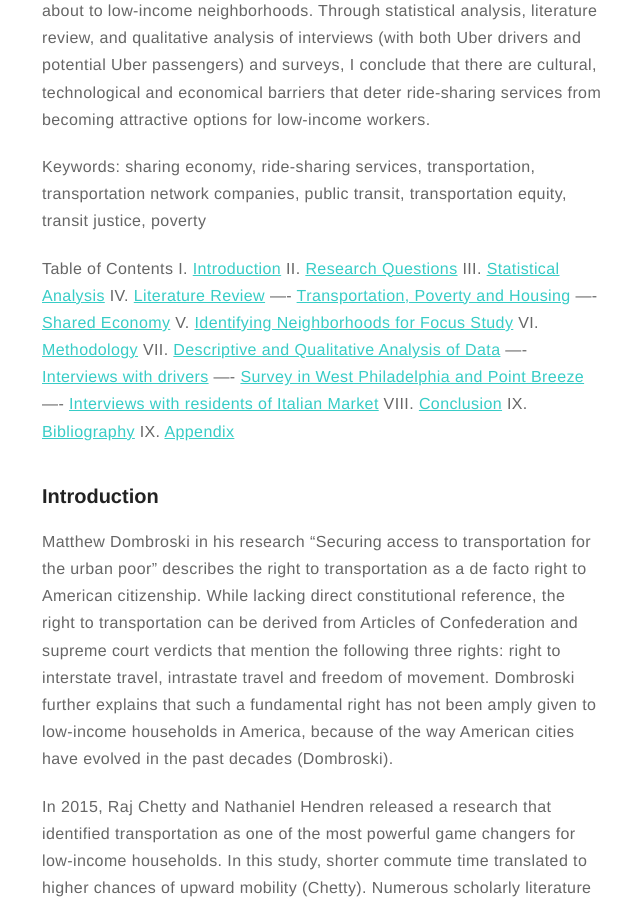
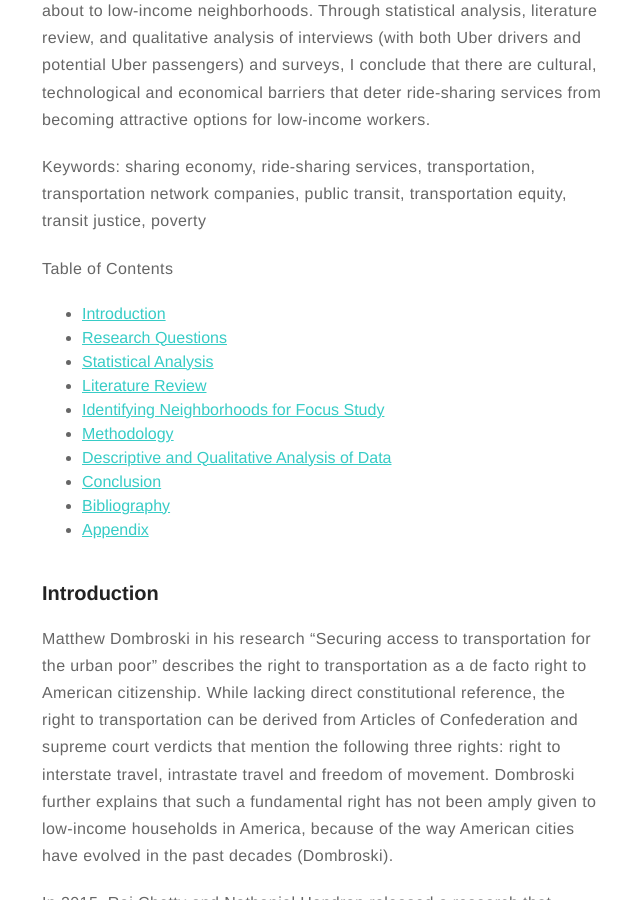
Before and after one commit to soyoungpark/soyoungpark.github.io, a Jekyll site: the page built from _posts/2017-11-07-can-transportation-network-companies-alleviate-transportation-poverty.markdown, in a window 1280 px wide and 900 px high, scrolled down 1301 px. Shown: the whole window, without its empty margins (318-958 px from the left). Built offline with Jekyll 4.4.1, drawn with Linux system fonts in a browser that asks for light colours; comment, search, counter and statistics services are not loaded.

Commit message:
new post

```diff
--- a/_posts/2017-11-07-can-transportation-network-companies-alleviate-transportation-poverty.markdown
+++ b/_posts/2017-11-07-can-transportation-network-companies-alleviate-transportation-poverty.markdown
@@ -41,21 +41,16 @@ Keywords: sharing economy, ride-sharing services, transportation, transportation
 
 
 Table of Contents
-I. [Introduction](#intro)
-II. [Research Questions](#researchq)
-III. [Statistical Analysis](#stat)
-IV. [Literature Review](#litreview)
----- [Transportation, Poverty and Housing](#tph)
----- [Shared Economy](#shared)
-V. [Identifying Neighborhoods for Focus Study](#focusstudy)
-VI. [Methodology](#method)
-VII. [Descriptive and Qualitative Analysis of Data](#analysis)
----- [Interviews with drivers](#drivers)
----- [Survey in West Philadelphia and Point Breeze](#survey)
----- [Interviews with residents of Italian Market](#residents)
-VIII. [Conclusion](#conclusion)
-IX. [Bibliography](#bib)
-IX. [Appendix](#apdx)
+- [Introduction](#intro)
+- [Research Questions](#researchq)
+- [Statistical Analysis](#stat)
+- [Literature Review](#litreview)
+- [Identifying Neighborhoods for Focus Study](#focusstudy)
+- [Methodology](#method)
+- [Descriptive and Qualitative Analysis of Data](#analysis)
+- [Conclusion](#conclusion)
+- [Bibliography](#bib)
+- [Appendix](#apdx)
 
 
 
```
